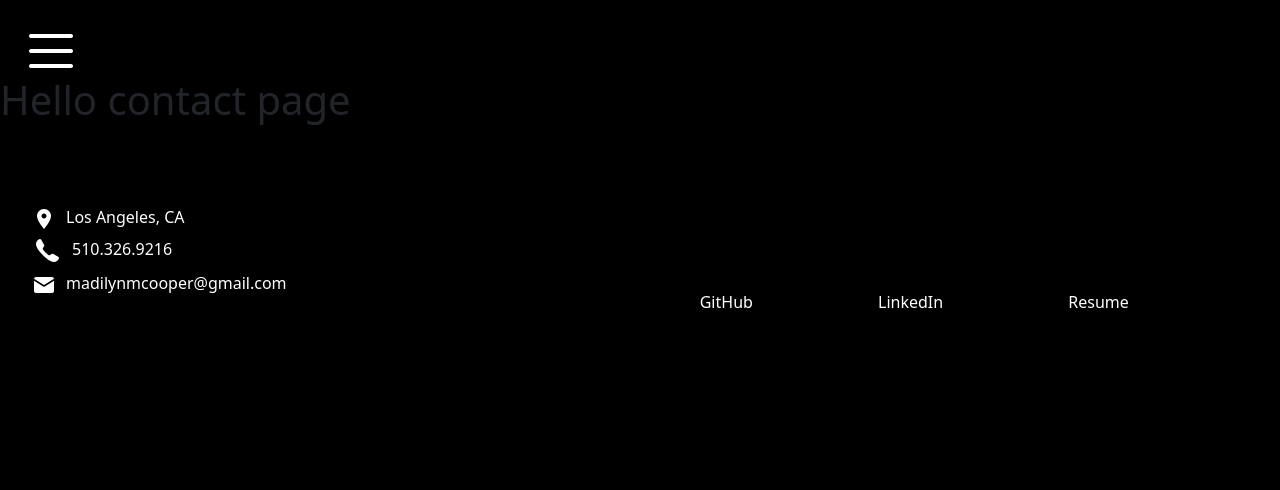
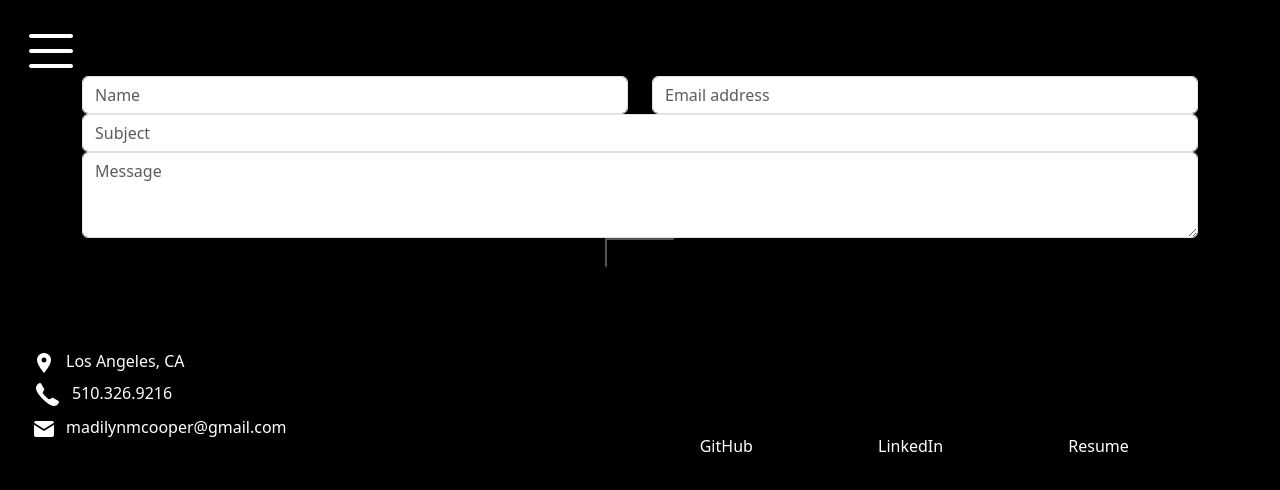
Before and after one commit to Madilyncooper/mcPortfolio, a React (Vite) app: page /contact in a window 1280 px wide. Shown: the top 490 px of the page. Built offline with nearby package versions, Linux system fonts and the light colour scheme.

Commit message:
Working on Contact page. Adding a way to email directly

```diff
--- a/package.json
+++ b/package.json
@@ -10,11 +10,14 @@
     "preview": "vite preview"
   },
   "dependencies": {
+    "emailjs-com": "^3.2.0",
     "react": "^18.2.0",
     "react-bootstrap": "^2.8.0",
     "react-dom": "^18.2.0",
+    "react-hook-form": "^7.47.0",
     "react-icons": "^4.11.0",
     "react-router-dom": "^6.15.0",
+    "react-toastify": "^9.1.3",
     "styled-components": "^5.3.11"
   },
   "devDependencies": {
--- a/src/components/Contact.jsx
+++ b/src/components/Contact.jsx
@@ -1,13 +1,113 @@
 
 
-function Contact() {
-return (
-    <>
-    <h1>Hello contact page
-        </h1>
-        </>
-)
-}
+import { useForm } from 'react-hook-form';
+
+function Contact () {
+  const {
+    register,
+    handleSubmit,
+    reset,
+    formState: { errors }
+  } = useForm();
+
+  const onSubmit = async (data) => {
+    const { name, email, subject, message } = data;
+
+    console.log('Name: ', name);
+    console.log('Email: ', email);
+    console.log('Subject: ', subject);
+    console.log('Message: ', message);
+  };
+
+  return (
+    <div className='ContactForm'>
+      <div className='container'>
+        <div className='row'>
+          <div className='col-12 text-center'>
+            <div className='contactForm'>
+              <form id='contact-form' onSubmit={handleSubmit(onSubmit)} noValidate>
+                {/* Row 1 of form */}
+                <div className='row formRow'>
+                  <div className='col-6'>
+                    <input
+                      type='text'
+                      name='name'
+                      {...register('name', {
+                        required: { value: true, message: 'Please enter your name' },
+                        maxLength: {
+                          value: 30,
+                          message: 'Please use 30 characters or less'
+                        }
+                      })}
+                      className='form-control formInput'
+                      placeholder='Name'
+                    ></input>
+                    {errors.name && <span className='errorMessage'>{errors.name.message}</span>}
+                  </div>
+                  <div className='col-6'>
+                    <input
+                      type='email'
+                      name='email'
+                      {...register('email', {
+                        required: true,
+                        pattern: /^[a-zA-Z0-9.!#$%&’*+/=?^_`{|}~-]+@[a-zA-Z0-9-]+(?:\.[a-zA-Z0-9-]+)*$/
+                      })}
+                      className='form-control formInput'
+                      placeholder='Email address'
+                    ></input>
+                    {errors.email && (
+                      <span className='errorMessage'>Please enter a valid email address</span>
+                    )}
+                  </div>
+                </div>
+                {/* Row 2 of form */}
+                <div className='row formRow'>
+                  <div className='col'>
+                    <input
+                      type='text'
+                      name='subject'
+                      {...register('subject', {
+                        required: { value: true, message: 'Please enter a subject' },
+                        maxLength: {
+                          value: 75,
+                          message: 'Subject cannot exceed 75 characters'
+                        }
+                      })}
+                      className='form-control formInput'
+                      placeholder='Subject'
+                    ></input>
+                    {errors.subject && (
+                      <span className='errorMessage'>{errors.subject.message}</span>
+                    )}
+                  </div>
+                </div>
+                {/* Row 3 of form */}
+                <div className='row formRow'>
+                  <div className='col'>
+                    <textarea
+                      rows={3}
+                      name='message'
+                      {...register('message', {
+                        required: true
+                      })}
+                      className='form-control formInput'
+                      placeholder='Message'
+                    ></textarea>
+                    {errors.message && <span className='errorMessage'>Please enter a message</span>}
+                  </div>
+                </div>
+                <button className='submit-btn' type='submit'>
+                  Submit
+                </button>
+              </form>
+            </div>
+          </div>
+        </div>
+      </div>
+    </div>
+  );
+};
+
 
 
 export default Contact;
```
Also changed, not shown: 1 other file (tests, documents, lock files or other folders).
